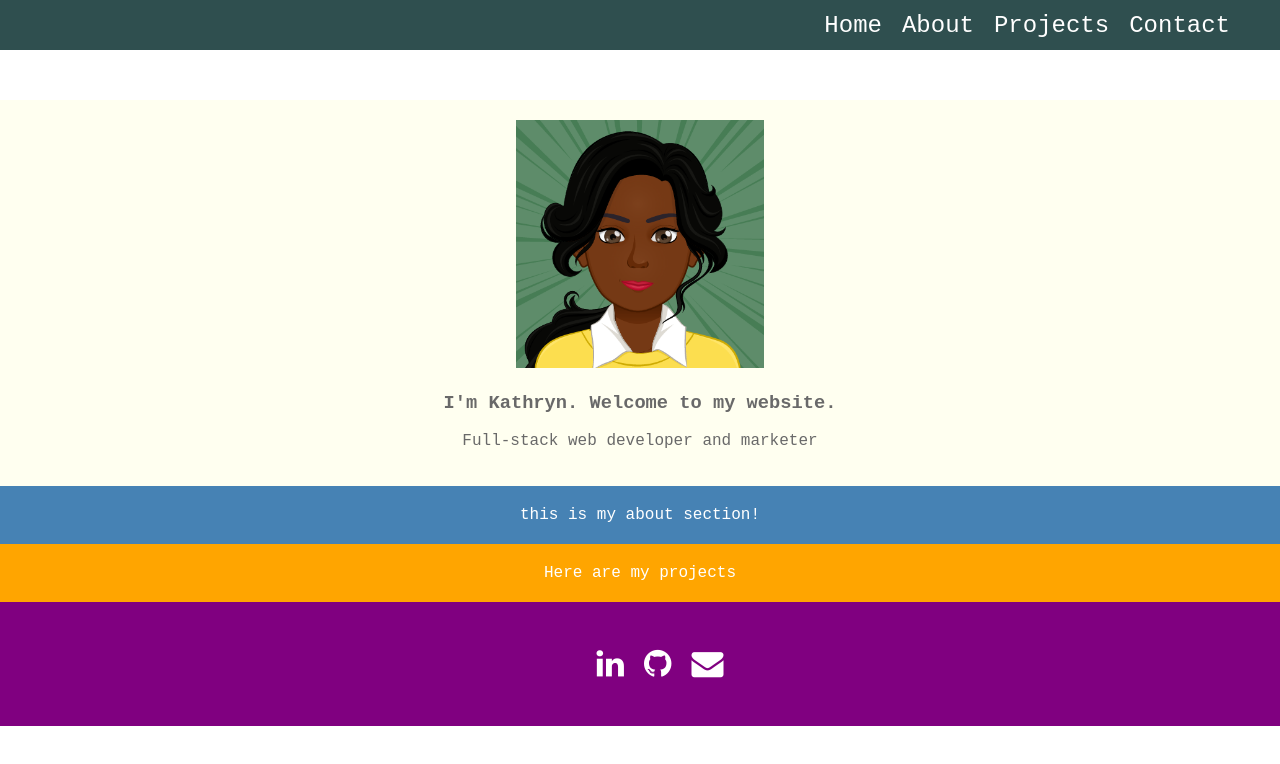
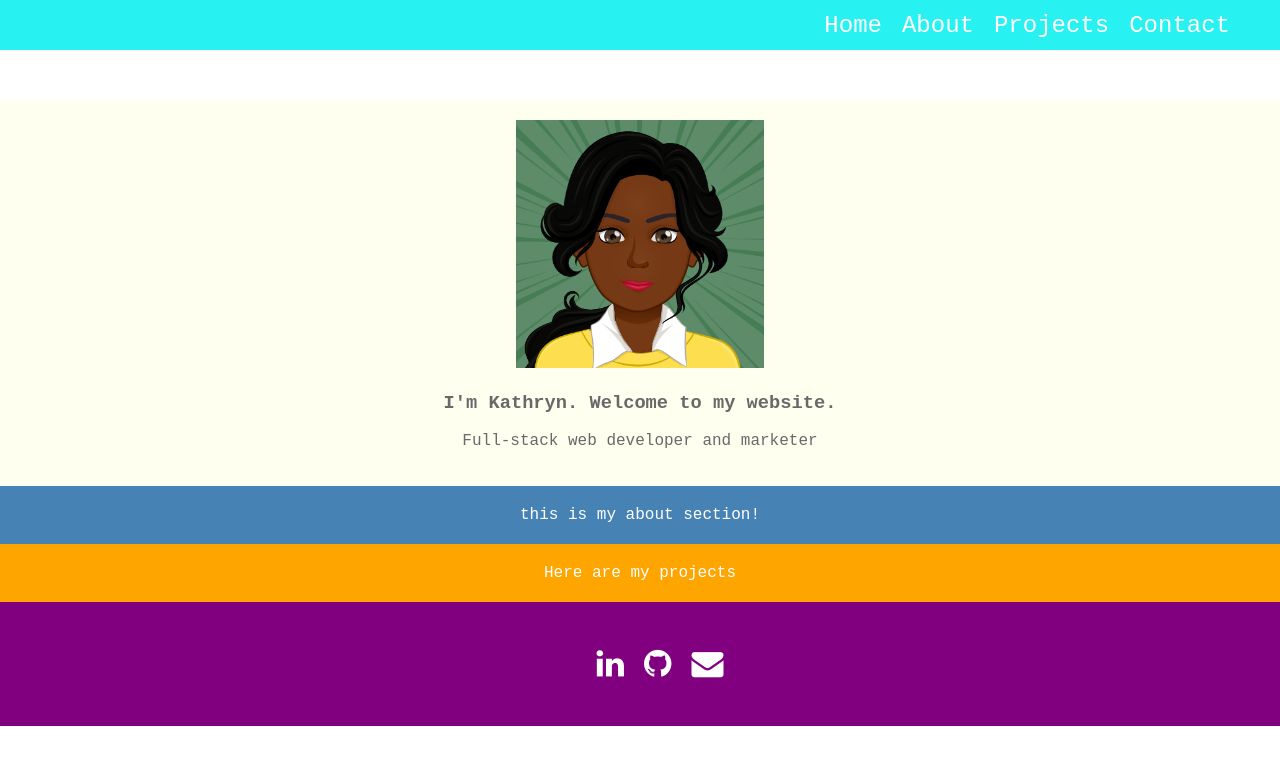
Before and after one commit to khamp19/personal-site, a React (Create React App) app: page / in a window 1280 px wide. Shown: the top 764 px of the page. Built offline with nearby package versions, Linux system fonts and the light colour scheme.

Commit message:
vs code test

```diff
--- a/src/components/components.css
+++ b/src/components/components.css
@@ -1,7 +1,7 @@
 /* here are components' css */
 /* Navbar css */
 .NavBar {
-  background-color: DarkSlateGray;
+  background-color: rgb(40, 241, 241);
   height: 50px;
   display: flex;
   justify-content: flex-end;
```
